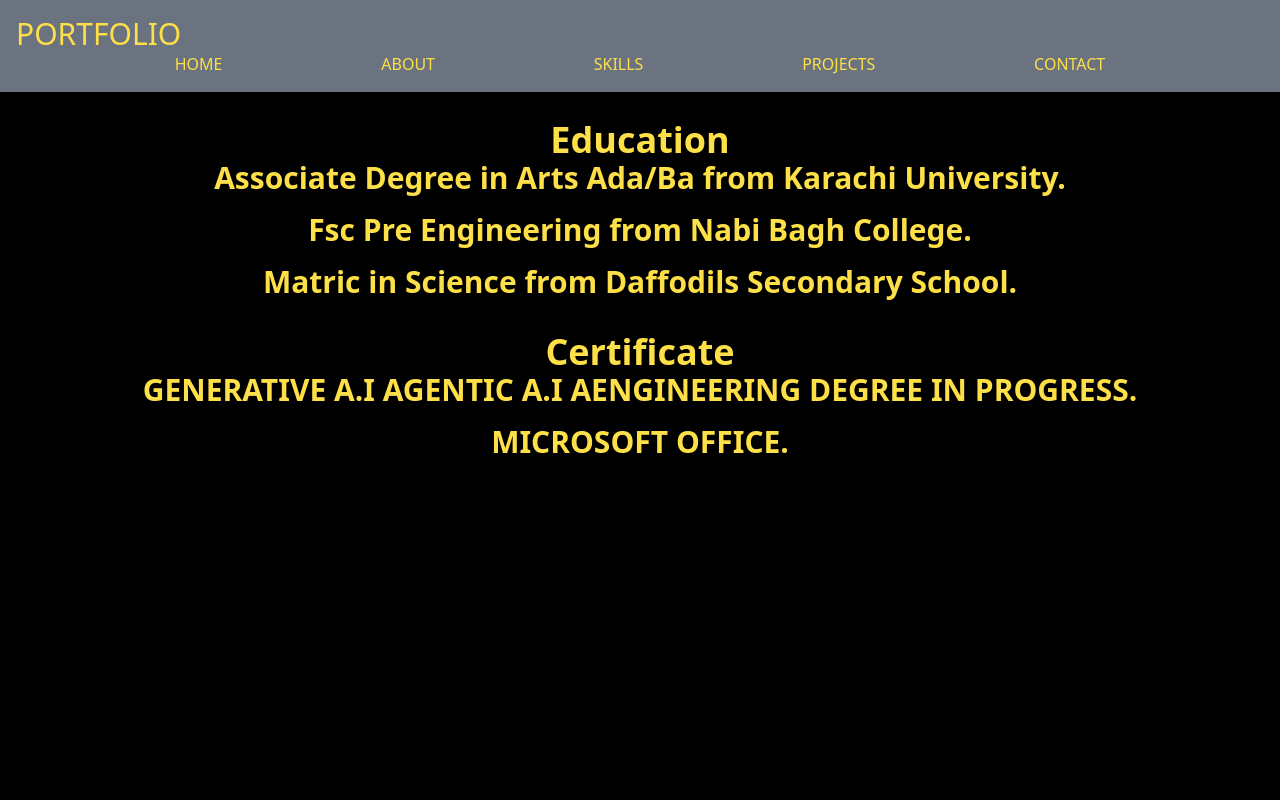
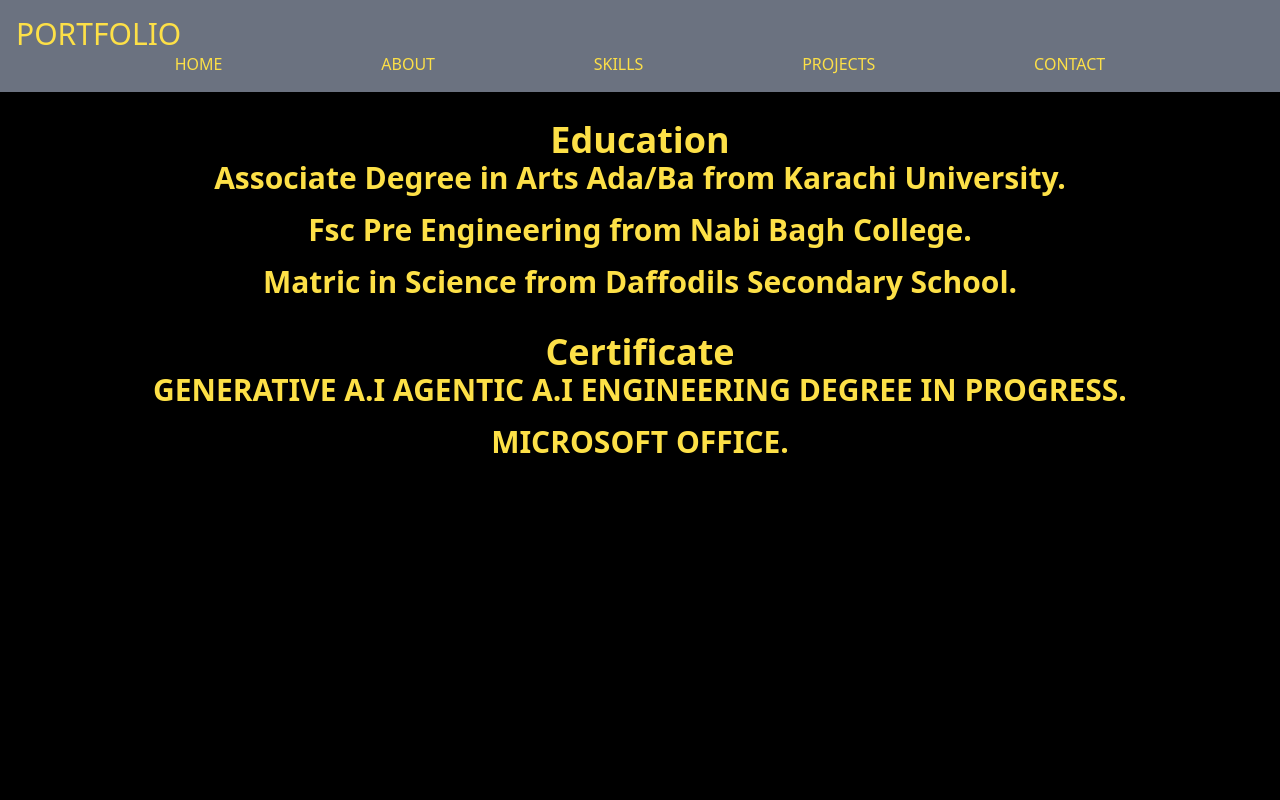
Before and after one commit to Mrsaleem110/My-responsive-portfolio-with-tailwind-css, a Next.js app: page /about in a window 1280 px wide. Shown: the top 800 px of the page. Built offline with nearby package versions, Linux system fonts and the light colour scheme.

Commit message:
Update page.tsx

```diff
--- a/app/about/page.tsx
+++ b/app/about/page.tsx
@@ -24,7 +24,7 @@ const About = () => {
       </h1>
       <ul className='space-y-4'>
         <li className='text-center font-semibold text-xl sm:text-2xl md:text-3xl'>
-          GENERATIVE A.I AGENTIC A.I AENGINEERING DEGREE IN PROGRESS.
+          GENERATIVE A.I AGENTIC A.I ENGINEERING DEGREE IN PROGRESS.
         </li>
         <li className='text-center font-semibold text-xl sm:text-2xl md:text-3xl'>
           MICROSOFT OFFICE.
```
